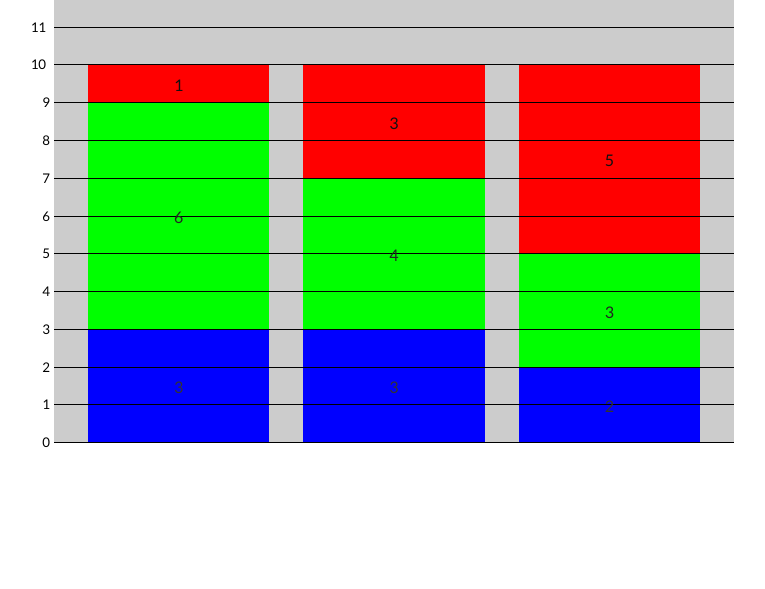
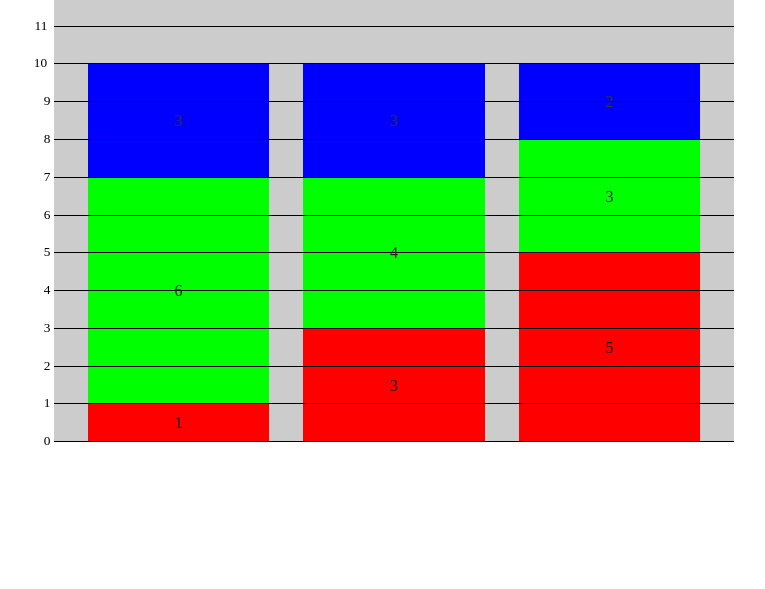
Before and after one commit to albho/bar-charts, a website: page index.html in a window 1280 px wide. Shown: the part 211-800 px from the top of the page, without its empty margins (246-1011 px from the left). Drawn offline with nearby package versions, Linux system fonts and the light colour scheme.

Commit message:
stacked bar chart y-axis, no labels

```diff
--- a/script.js
+++ b/script.js
@@ -82,14 +82,14 @@ function renderBars(data, bars) {
   }
 }
 
-function renderStackedBars(data, chart, bars) {
+function renderStackedBars(data, options) {
   const dataLength = data.length;
-
+  const { chart, bars } = options;
   for (let i = 0; i < dataLength; i++) {
     element.append(
       `<div class='stackedBarContainer' id='stackedBar${i}'></div>`
     );
-    for (let j = 0; j < data[i].length; j++) {
+    for (let j = data[i].length - 1; j >= 0; j--) {
       let id = `${i}_${j}`;
       // append bars
       $(`#stackedBar${i}`).append(
@@ -105,20 +105,16 @@ function renderStackedBars(data, chart, bars) {
       const valueColor = `${bars.valueColors[barValueIndex]}`;
       // const labelColor = `${bars.labelColors[barLabelIndex]}`;
       $(`#bar${id}`).css("background-color", barColor);
-      $(`#bar${id}`).css("height", `${data[i][j]}${chart.units}`);
       $(`#barValue${id}`).css("color", valueColor);
+
+      if (chart.mainAxis === "x" || chart.mainAxis === "X") {
+        $(`#bar${id}`).css("height", `${data[i][j]}${chart.units}`);
+      } else if (chart.mainAxis === "y" || chart.mainAxis === "Y") {
+        $(`#bar${id}`).css("width", `${data[i][j]}${chart.units}`);
+      }
       // $(`#barLabel${[i]}`).css("color", labelColor);
     }
   }
-
-  const barValue = (1 / dataLength) * (100 - bars.spacing) + "%";
-  $(".stackedBarContainer").css("width", barValue);
-  $(".stackedBar").css("width", "100%");
-  $(".stackedBar").css("text-align", "center");
-  $(".stackedBar").css("display", "flex");
-  $(".stackedBar").css("flex-direction", "column");
-  $(".stackedBar").css("align-items", "center");
-  $(".stackedBar").css("justify-content", bars.valuesPosition);
 }
 
 function setAxis(data, chart, bars) {
@@ -132,6 +128,10 @@ function setAxis(data, chart, bars) {
     for (let i = 0; i < dataLength; i++) {
       $(`#bar${[i]}`).css("height", `${data[i]}${chart.units}`);
     }
+
+    // for stacked bars
+    $(".stackedBarContainer").css("width", barValue);
+    $(".stackedBar").css("justify-content", bars.valuesPosition);
   } else if (chart.mainAxis === "y" || chart.mainAxis === "Y") {
     $("#barChart").css("flex-direction", "column");
     $("#barChart").css("align-items", "flex-start");
@@ -143,6 +143,14 @@ function setAxis(data, chart, bars) {
     $(".barLabel").css("left", "-0.5rem");
     $(".barLabel").css("top", "0");
     $(".barLabel").css("transform", "translate(-100%, 50%)");
+
+    // for stacked bars
+    $(".stackedBarContainer").css("height", barValue);
+    $(".stackedBarContainer").css("display", "flex");
+    $(".stackedBarContainer").css("flex-direction", "row-reverse");
+    $(".stackedBar").css("display", "flex");
+    $(".stackedBar").css("align-items", "center");
+    $(".stackedBar").css("justify-content", bars.valuesPosition);
     for (let i = 0; i < dataLength; i++) {
       $(`#bar${[i]}`).css("width", `${data[i]}${chart.units}`);
     }
@@ -181,7 +189,7 @@ function drawBarChart(data, options, element) {
   if (options.type === "regular") {
     renderBars(data, bars);
   } else if (options.type === "stacked") {
-    renderStackedBars(data, chart, bars);
+    renderStackedBars(data, options);
   }
   setTicks(chart, element);
   setAxis(data, chart, bars);
--- a/styles.css
+++ b/styles.css
@@ -4,7 +4,7 @@
   box-sizing: border-box;
   margin: 0;
   padding: 0;
-  font-family: "Lato", sans-serif;
+  font-family: "Lato: sans-serif;
 }
 
 #chartContainer {
@@ -58,3 +58,13 @@
   font-size: smaller;
   transform: translate(-150%, -50%);
 }
+
+/* stacked bars default x-axis */
+.stackedBar {
+
+  width: 100%;
+  text-align: center;
+  display: flex;
+  flex-direction: column;
+  align-items: center;
+}
```
